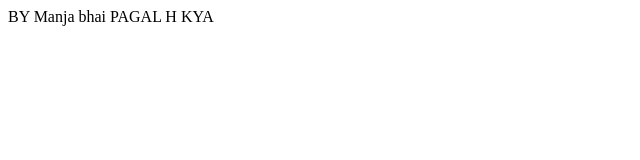
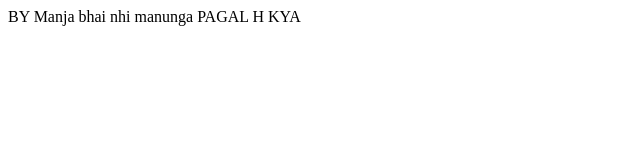
Before and after one commit to sawangautam172/sawan213, a plain HTML site: page index.html in a window 1280 px wide. Shown: the whole page, without its empty margins (0-640 px from the left). Drawn offline with Linux system fonts and the light colour scheme.

Commit message:
new1 commit

```diff
--- a/index.html
+++ b/index.html
@@ -1,6 +1,6 @@
 <HTML>
 BY
 Manja bhai
-
+nhi manunga
   PAGAL H KYA
 </HTML>
```
